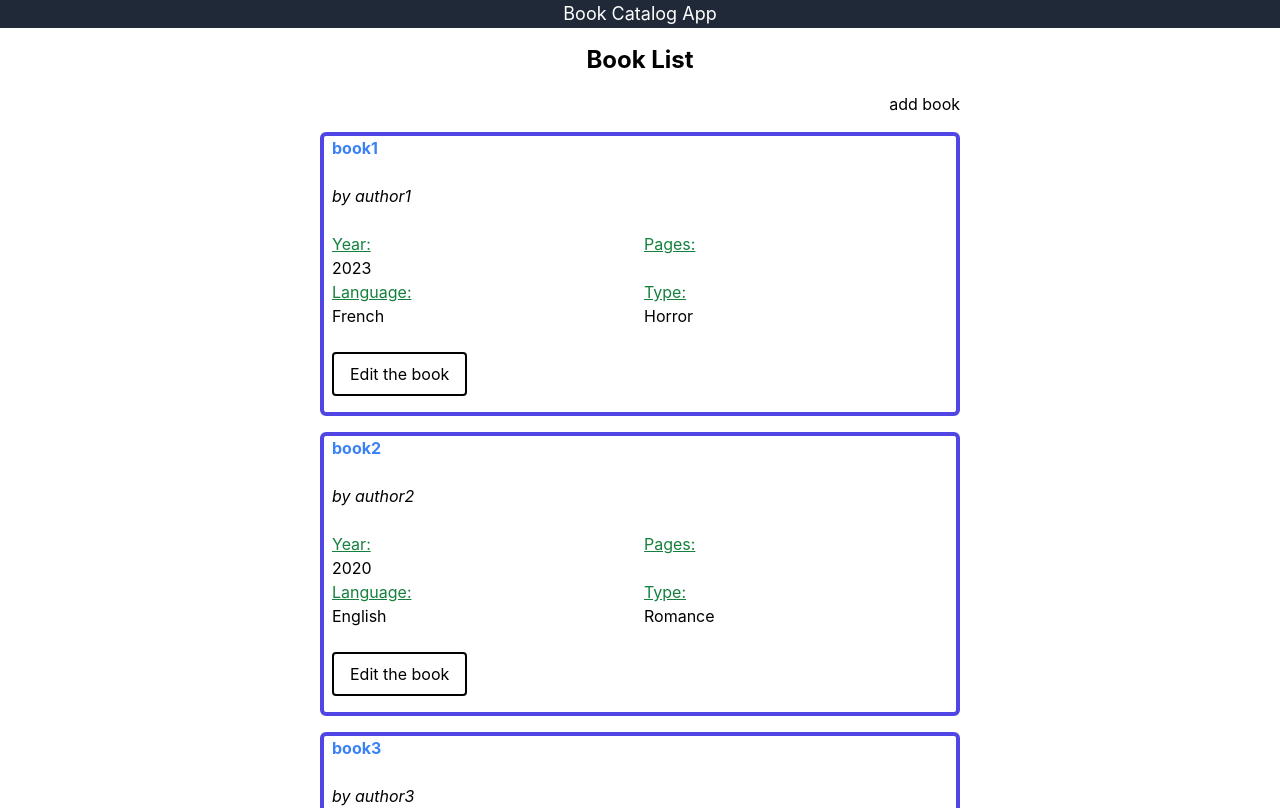
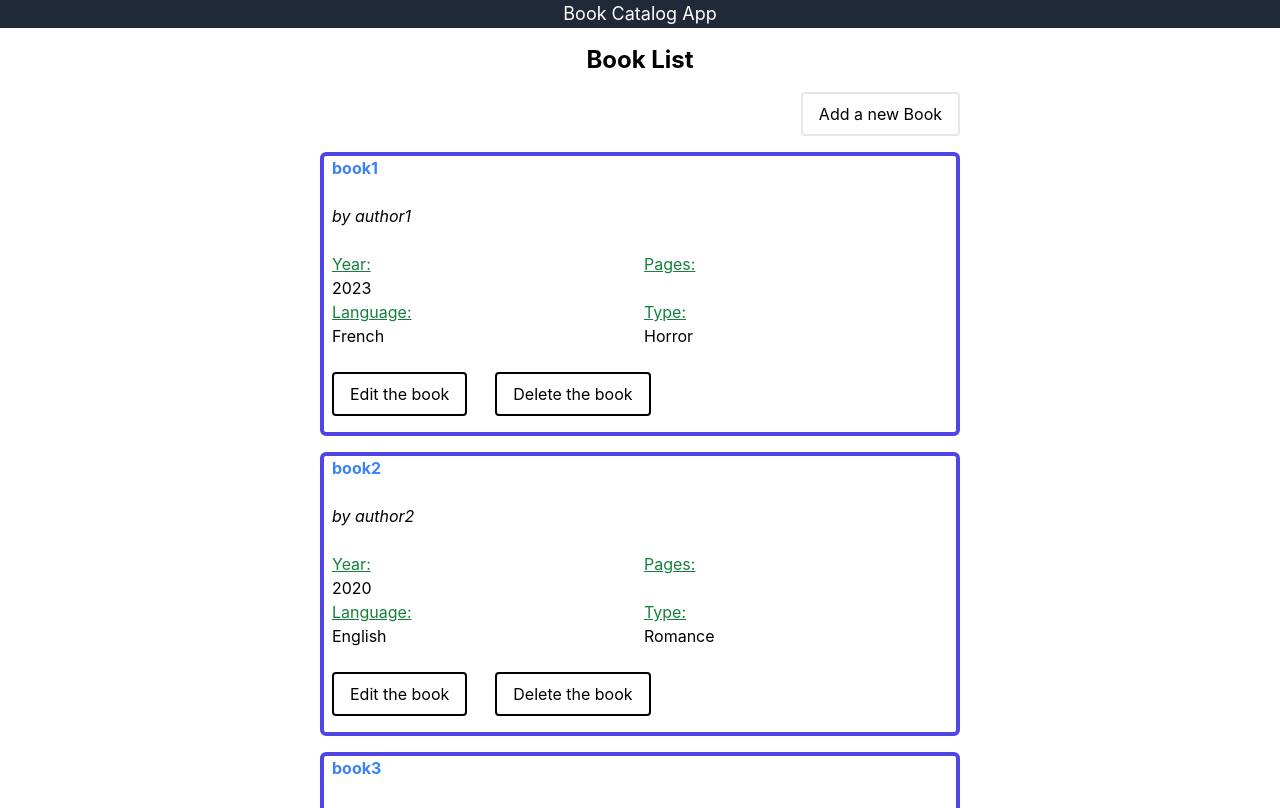
Before and after one commit to Sarrabah/book-catalog, a React (Create React App) app in the folder frontend/: page / in a window 1280 px wide. Shown: the top 808 px of the page. Built offline with nearby package versions, Linux system fonts and the light colour scheme.

Commit message:
feat(frontend): Add book delete feature

```diff
--- a/frontend/src/components/AddBookForm.js
+++ b/frontend/src/components/AddBookForm.js
@@ -1,5 +1,5 @@
 import React, { useEffect, useState } from "react";
-import { useLocation } from "react-router-dom";
+import { Link, useLocation } from "react-router-dom";
 
 const AddBookForm = () => {
     const location = useLocation();
@@ -51,7 +51,10 @@ const AddBookForm = () => {
         })
     };
     return (
+        <div>
+        <Link to={'/'} className="flex mt-2 ml-6 underline decoration-indigo-500" >Retour à la page d'accueil </Link>
         <div className="flex items-center justify-center h-screen">
+
             <form onSubmit={handleSubmit} className="bg-white p-8 rounded shadow-md w-96">
                 <h2 className="text-xl text-indigo-600 font-bold mb-4 text-center">Book informations </h2>
                 <label htmlFor="title" className="block mb-2">
@@ -123,6 +126,7 @@ const AddBookForm = () => {
                 </div>
             </form>
         </div>
+        </div>
     );
 };
 
--- a/frontend/src/components/BookItem.js
+++ b/frontend/src/components/BookItem.js
@@ -1,11 +1,15 @@
 import React from 'react';
 import { useNavigate } from 'react-router-dom';
 
-const BookItem = ({ book }) => {
+const BookItem = ({ book, deleteBook }) => {
     const navigate = useNavigate();
     const handleEdit = () => {
         navigate('/form', { state: book });
     };
+    const handleDelete = () => {
+        alert("The book is deleted !");
+        deleteBook(book.id);
+    }
 
     return (
         <li className=" border-4 border-indigo-600 pl-2 rounded-md pb-4">
@@ -18,9 +22,11 @@ const BookItem = ({ book }) => {
                 <h4> <div className='underline text-green-700'>Type:   </div>{book.type}</h4>
             </div>
             <br></br>
+            <div className='flex space-x-7'>
             <button onClick={handleEdit} className=" text-black py-2 px-4 rounded border-2 border-black"> Edit the book </button>
-
-        </li>
+            <button onClick={handleDelete} className=" text-black py-2 px-4 rounded border-2 border-black "> Delete the book </button>
+       </div>
+       </li>
     )
 }
 export default BookItem;
--- a/frontend/src/components/BookList.js
+++ b/frontend/src/components/BookList.js
@@ -14,15 +14,26 @@ const BookList = () => {
     const handleClick = () => {
         navigate('/form');
     };
+    const deleteBook = (id) => {
+        let arr =[];
+        let j =0;
+        for(let i =0 ; i < books.length ; i++){
+            if (books[i].id !== id){
+                arr[j] = books[i];
+                j++;
+            }
+        }
+        setBooks(arr);
+    }
     return (
         <div className="max-w-2xl mx-auto p-4">
             <h2 className="text-center text-2xl font-bold mb-4">Book List</h2>
             <div className="flex justify-end mb-4">
-                <button onClick={handleClick}> add book </button>
+                <button onClick={handleClick} className=" text-black py-2 px-4 rounded border-2 border-bleu"> Add a new Book </button>
             </div>
             <ul className="list-none p-0 flex flex-col space-y-4">
                 {books.map((bookI) => (
-                    <BookItem key={bookI.id} book={bookI} />
+                    <BookItem key={bookI.id} book={bookI} deleteBook={deleteBook} />
                 ))}
             </ul>
         </div>
```
